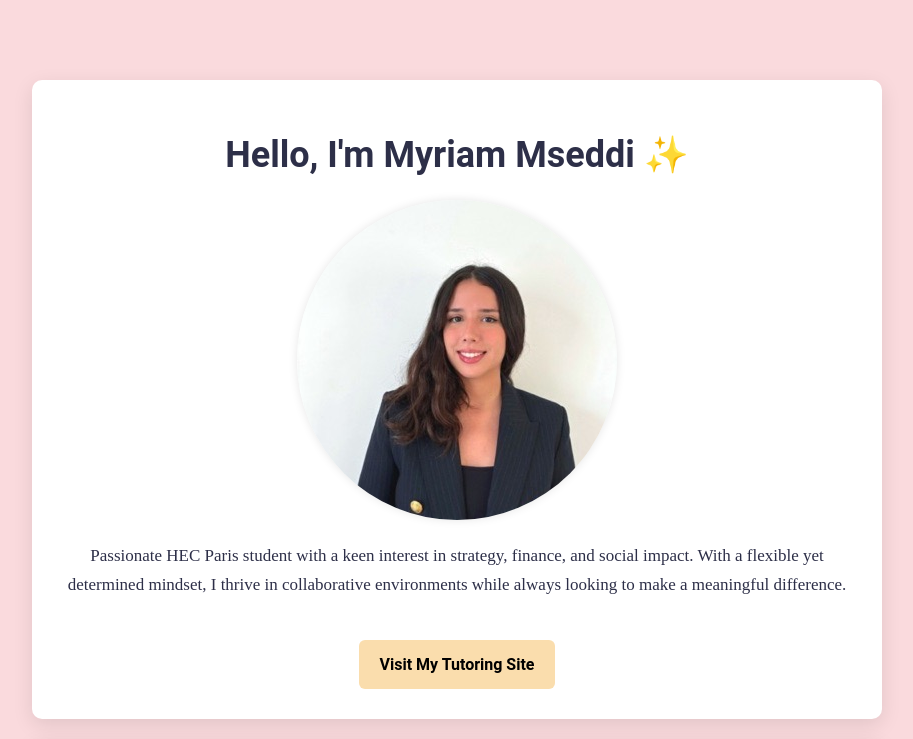
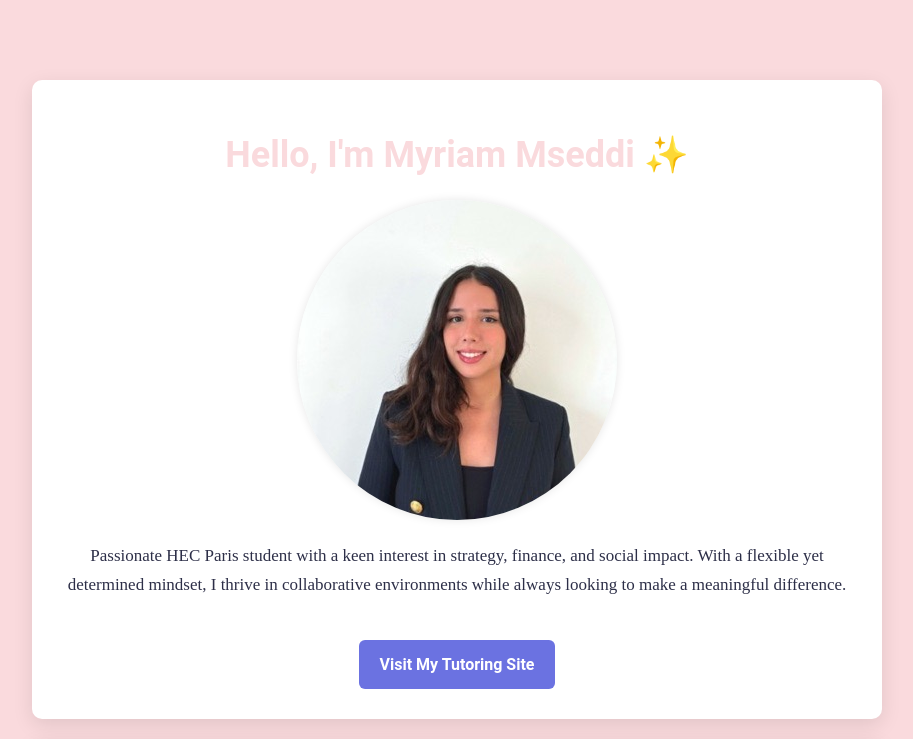
Before and after one commit to Myriammseddi/my-profile, a plain HTML site: page index.html in a window 1280 px wide. Shown: the top 739 px of the page, without its empty margins (183-1096 px from the left). Drawn offline with Linux system fonts and the light colour scheme.

Commit message:
Update style.css

```diff
--- a/style.css
+++ b/style.css
@@ -7,12 +7,12 @@ body {
   font-weight: 300;
 }
 
-h1, h2, h3 {
+h1, h2, h3 , h4 {
   font-family: 'Roboto', sans-serif;
 }
 
 h1 {
-  color: #2D2F48;
+  color: #FADADD;
   font-size: 36px;
   font-weight: 700;
 }
@@ -121,8 +121,8 @@ a:hover {
 }
 
 .btn-custom {
-  background-color: #FADDAD;
-  color: black;
+  background-color: #6B72E1;
+  color: white;
   padding: 15px 20px;
   border-radius: 6px;
   text-align: center;
@@ -135,10 +135,14 @@ a:hover {
 }
 
 .btn-custom:hover {
-  background-color: #C71585;
+  background-color: #FADADD;
   color: white;
 }
 
 h4 + p {
   font-family: 'Roboto', sans-serif;
 }
+
+h1 + p {
+  font-family: 'Roboto', sans-serif;
+}
```
